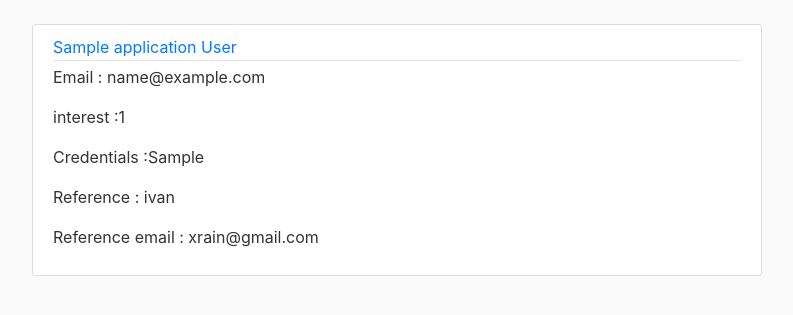
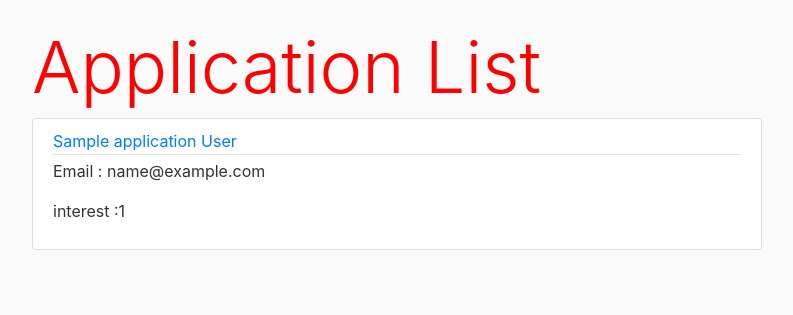
Before and after one commit to Ivan-bin/csc322, a Flask app: page /application_list in a window 1280 px wide. Shown: the part 56-371 px from the top of the page, without its empty margins (53-846 px from the left). Run offline with Flask 2, Linux system fonts and the light colour scheme; a user stored in the database is signed in; tables that the repository leaves empty hold one stand-in row (values such as "Sample post"); some libraries are stand-ins or nearby versions.

Commit message:
application_list.html was modify in templates folder

```diff
--- a/application/templates/application_list.html
+++ b/application/templates/application_list.html
@@ -1,5 +1,6 @@
 {% extends "layout.html" %}
 {% block content %}
+    <h1 class="display-3" style="color:red">Application List</h1>
     {% for application in applications %}
         <article class="media content-section">
             <div class="media-body">
@@ -8,9 +9,6 @@
                 </div>
                 <p class="article-content">Email : {{ application.email }}</p>
                 <p class="article-content">interest :{{ application.interest }}</p>
-                <p class="article-content">Credentials :{{ application.credentials }}</p>
-                <p class="article-content">Reference : {{ application.referee.username}}</p>
-                <p class="article-content">Reference email : {{ application.referee.email}}</p>
             </div>
         </article>
     {% endfor %}
```
